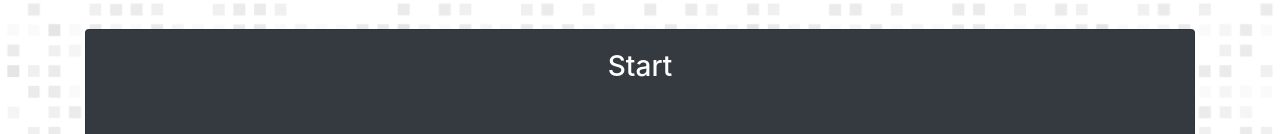
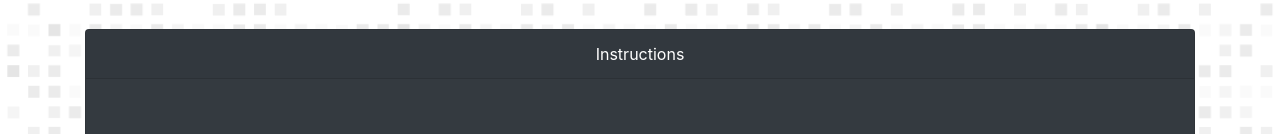
Before and after one commit to jmkobyluck/GitHappens, a plain HTML site: page Javascript-Trivia/index.html in a window 1280 px wide. Shown: the part 193-327 px from the top of the page. Drawn offline with nearby package versions, Linux system fonts and the light colour scheme.

Commit message:
Fixing instructions slide

```diff
--- a/Javascript-Trivia/index.html
+++ b/Javascript-Trivia/index.html
@@ -45,8 +45,8 @@
                 <!-- Title Slide -->
                 <div class="carousel-item active">
                     <div class="card mx-auto text-center bg-dark text-white">
+                        <div class="card-header">Instructions</div>
                         <div class="card-body mx-auto">
-                            <h3 class="card-title">Start</h3>
                             <br /><br />
                             <p class="card-text">
                                 Welcome to the Git Happens Trivia Quiz!<br />
```
